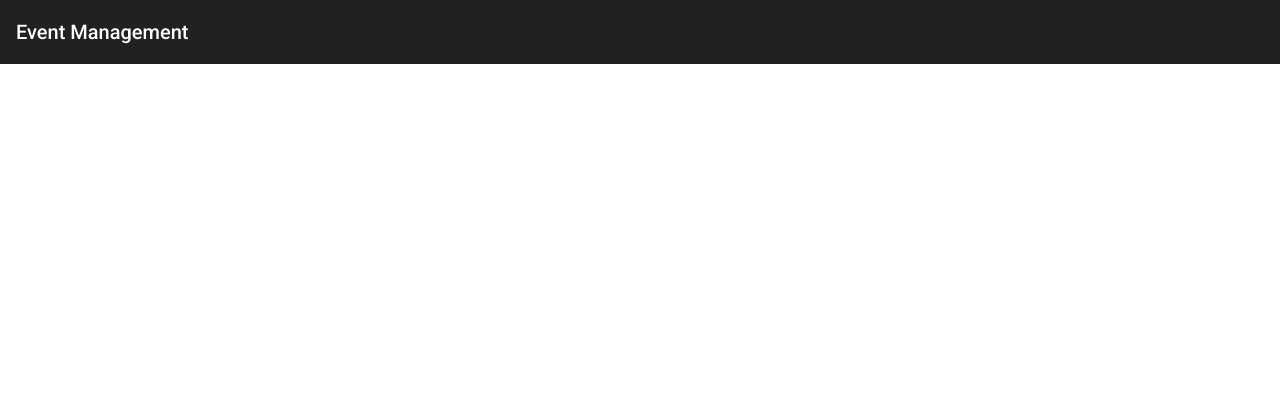
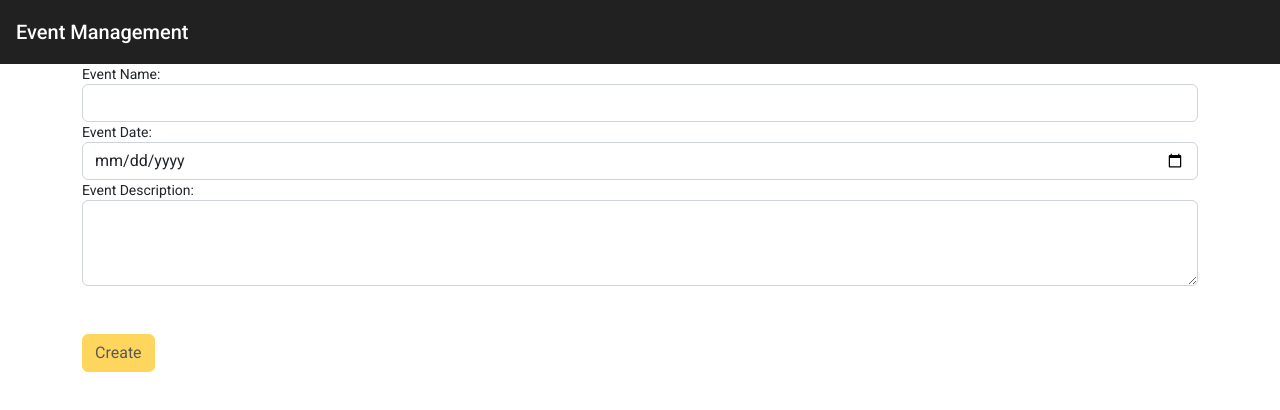
Before and after one commit to DaniloPootaren/angular-training_1, an Angular app: page / in a window 1280 px wide. Shown: the top 410 px of the page. Built offline with nearby package versions, Linux system fonts and the light colour scheme.

Commit message:
some changes

```diff
--- a/src/app/app-routing.module.ts
+++ b/src/app/app-routing.module.ts
@@ -1,7 +1,10 @@
 import { NgModule } from '@angular/core';
 import { RouterModule, Routes } from '@angular/router';
+import { CreateEventComponent } from './features/create-event/create-event.component';
 
-const routes: Routes = [];
+const routes: Routes = [
+  {path:"", component: CreateEventComponent},
+];
 
 @NgModule({
   imports: [RouterModule.forRoot(routes)],
--- a/src/app/app.component.html
+++ b/src/app/app.component.html
@@ -1,4 +1,5 @@
 <mat-toolbar>
     <span>Event Management</span>
     <span class="example-spacer"></span>
-  </mat-toolbar><router-outlet></router-outlet>
+  </mat-toolbar>
+  <router-outlet></router-outlet>
--- /dev/null
+++ b/src/app/features/create-event/create-event.component.html
@@ -0,0 +1,58 @@
+<div class="container">
+  <div class="row g-5">
+    <form [formGroup]="eventForm" (ngSubmit)="onSubmit()">
+      <div class="col-12">
+        <label for="name">Event Name:</label>
+        <input
+          id="name"
+          type="text"
+          class="form-control"
+          [ngClass]="{
+            'is-invalid':
+              eventForm.controls.name.errors && eventForm.controls.name.touched
+          }"
+          formControlName="name"
+        />
+        <div class="invalid-feedback">Please provide a name.</div>
+      </div>
+      <div class="col-12">
+        <label for="date">Event Date:</label>
+        <input
+          id="date"
+          type="date"
+          class="form-control"
+          formControlName="date"
+          [ngClass]="{
+            'is-invalid':
+              eventForm.controls.date.errors && eventForm.controls.date.touched
+          }"
+        />
+        <div class="invalid-feedback">Please provide a date.</div>
+      </div>
+      <div class="col-12">
+        <label for="description">Event Description: </label>
+        <textarea
+          class="form-control mb-5"
+          formControlName="description"
+          id="description"
+          rows="3"
+          [ngClass]="{
+            'is-invalid':
+              eventForm.controls.description.errors &&
+              eventForm.controls.description.touched
+          }"
+        ></textarea>
+        <div class="invalid-feedback">
+          Please provide a description for the event.
+        </div>
+      </div>
+      <button
+        type="submit"
+        class="btn btn-warning"
+        [ngClass]="{ 'disabled': eventForm.status === 'INVALID'}"
+      >
+        Create
+      </button>
+    </form>
+  </div>
+</div>
--- /dev/null
+++ b/src/app/features/create-event/create-event.component.ts
@@ -0,0 +1,30 @@
+import { Component, OnInit } from '@angular/core';
+import { FormControl, FormGroup, Validators } from '@angular/forms';
+import { Event } from '../../shared/models/shared-form.model';
+
+@Component({
+  selector: 'app-create-event',
+  templateUrl: './create-event.component.html',
+  styleUrls: ['./create-event.component.scss'],
+})
+export class CreateEventComponent implements OnInit {
+  eventForm = new FormGroup<Event>({
+    name: new FormControl('', [
+      Validators.required,
+    ]),
+    description: new FormControl('', [
+      Validators.required,
+    ]),
+    date: new FormControl('', [
+      Validators.required,
+    ]),
+  });
+
+  onSubmit() {
+    alert(JSON.stringify(this.eventForm.value));
+  }
+
+  constructor() {}
+
+  ngOnInit(): void {}
+}
```
Also changed, not shown: src/app/app.module.ts (+6 -2 lines), src/app/shared/models/shared-form.model.ts (added, +7 -0 lines), src/app/features/create-event/create-event.component.scss (added).
